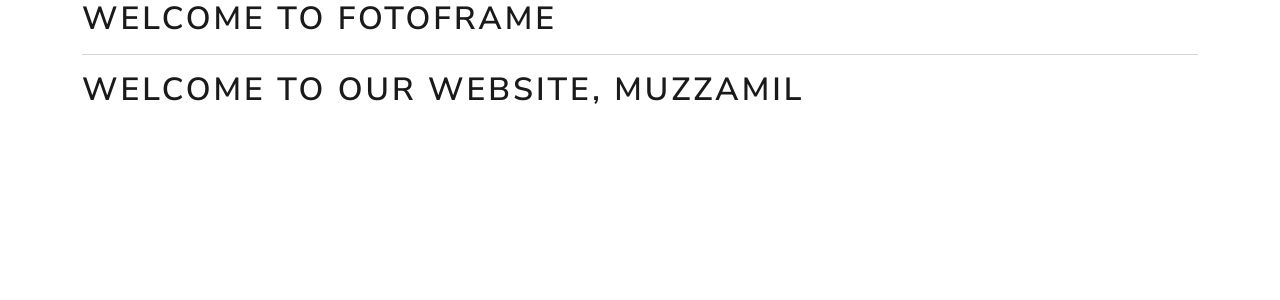
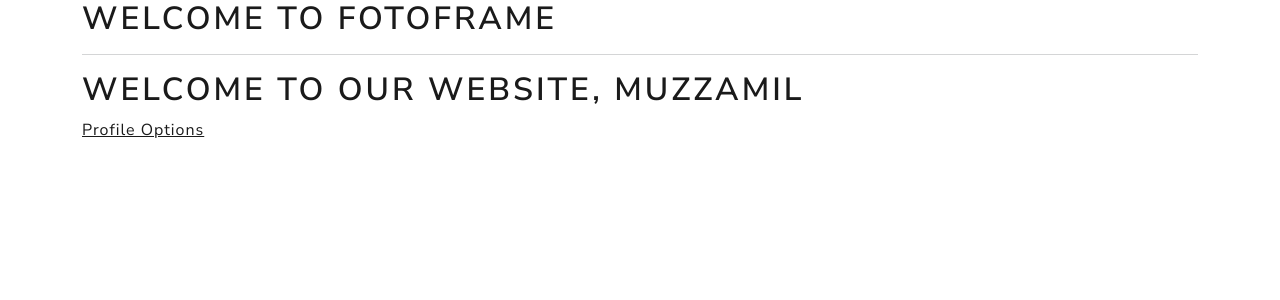
Before and after one commit to muzzammilh/fotoframe, a Django app: page /customer/home/ in a window 1280 px wide. Shown: the top 300 px of the page. Run offline with Django 4.2, Linux system fonts and the light colour scheme; the visitor is signed in with stand-in values (Sample User, id 1); data that the repository does not hold is empty; some libraries are stand-ins or nearby versions.

Commit message:
Fixing Bugs

```diff
--- a/customer/forms.py
+++ b/customer/forms.py
@@ -14,7 +14,8 @@ class PostForm(forms.ModelForm):
         model = Post
         fields = ['image', 'description']
 
+
 class ProfilePictureForm(forms.ModelForm):
     class Meta:
         model = AppUser
-        fields = ['profile_picture']
+        fields = ['profile_pic']
--- a/customer/urls.py
+++ b/customer/urls.py
@@ -7,5 +7,5 @@ urlpatterns = [
     path('signup/', views.signup, name='signup'),
     path('upload/', views.upload_image, name='upload_image'),
     path('',views.loginform, name='login'),
-    path('options/', views.options, name='options')
+    path('options/', views.options_page, name='options')
 ]
--- a/customer/views.py
+++ b/customer/views.py
@@ -59,17 +59,16 @@ def loginform(request):
     else:
         return render(request, "customer/login.html")
 
-
-def options(request):
+@login_required
+def options_page(request):
     if request.method == 'POST':
         form = ProfilePictureForm(request.POST, request.FILES, instance=request.user)
 
-        if form.is_valid:
+        if form.is_valid():
             form.save()
-
             return render(request, 'customer/upload_success.html')
 
-        else:
-            form = ProfilePictureForm(instance=request.user)
+    else:
+        form = ProfilePictureForm(instance=request.user)
 
     return render(request, 'customer/options.html', {'form': form})
--- a/templates/customer/login.html
+++ b/templates/customer/login.html
@@ -13,4 +13,7 @@
     <input type="password" name="password" placeholder="Enter Password"><br><br>
     <input type="submit", value="Login">
 </form>
+
+<p>No have an account? <a href="{% url 'signup' %}">Sign Up</a></p>
+
 {% endblock %}
--- a/templates/customer/welcome.html
+++ b/templates/customer/welcome.html
@@ -13,4 +13,6 @@
         <p>{{ post.created_at }}</p>
     </div>
     {% endfor %}
+
+    <a href="{% url 'options' %}">Profile Options</a>
 {% endblock %}
```
